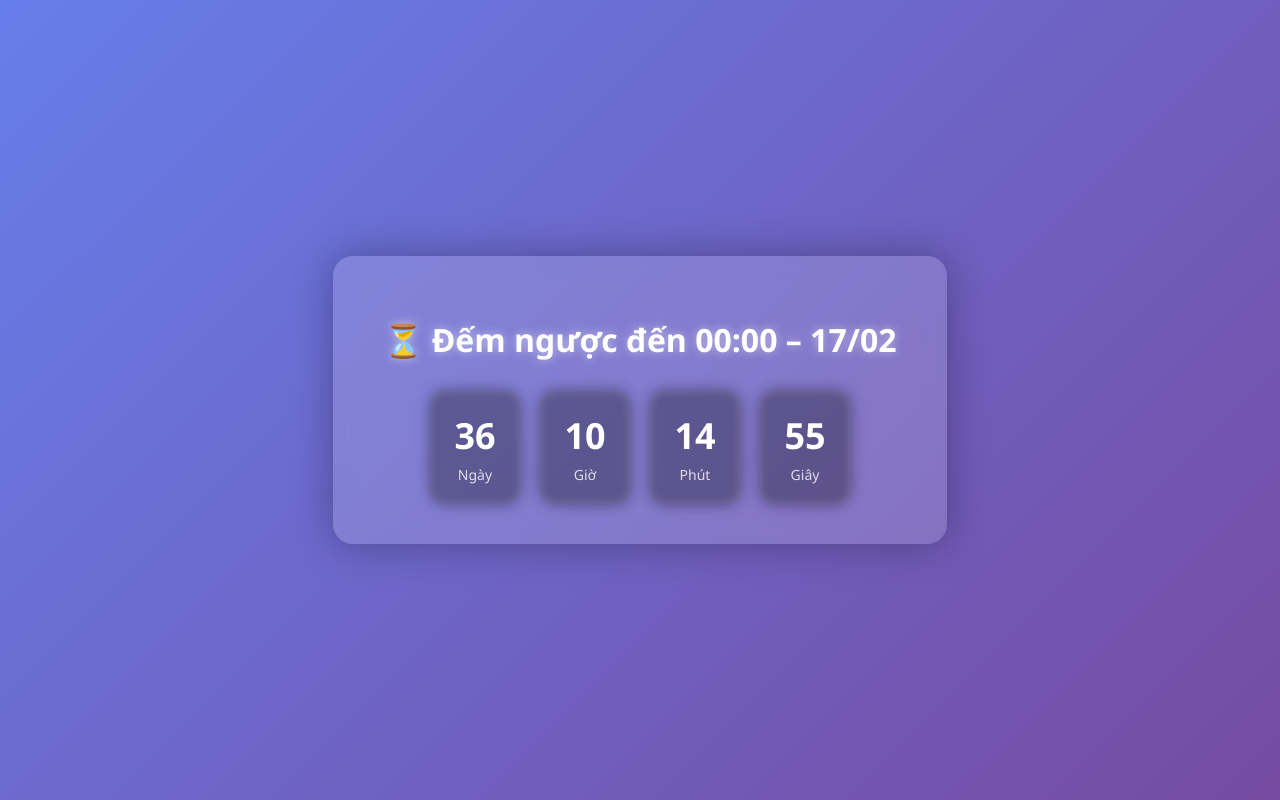
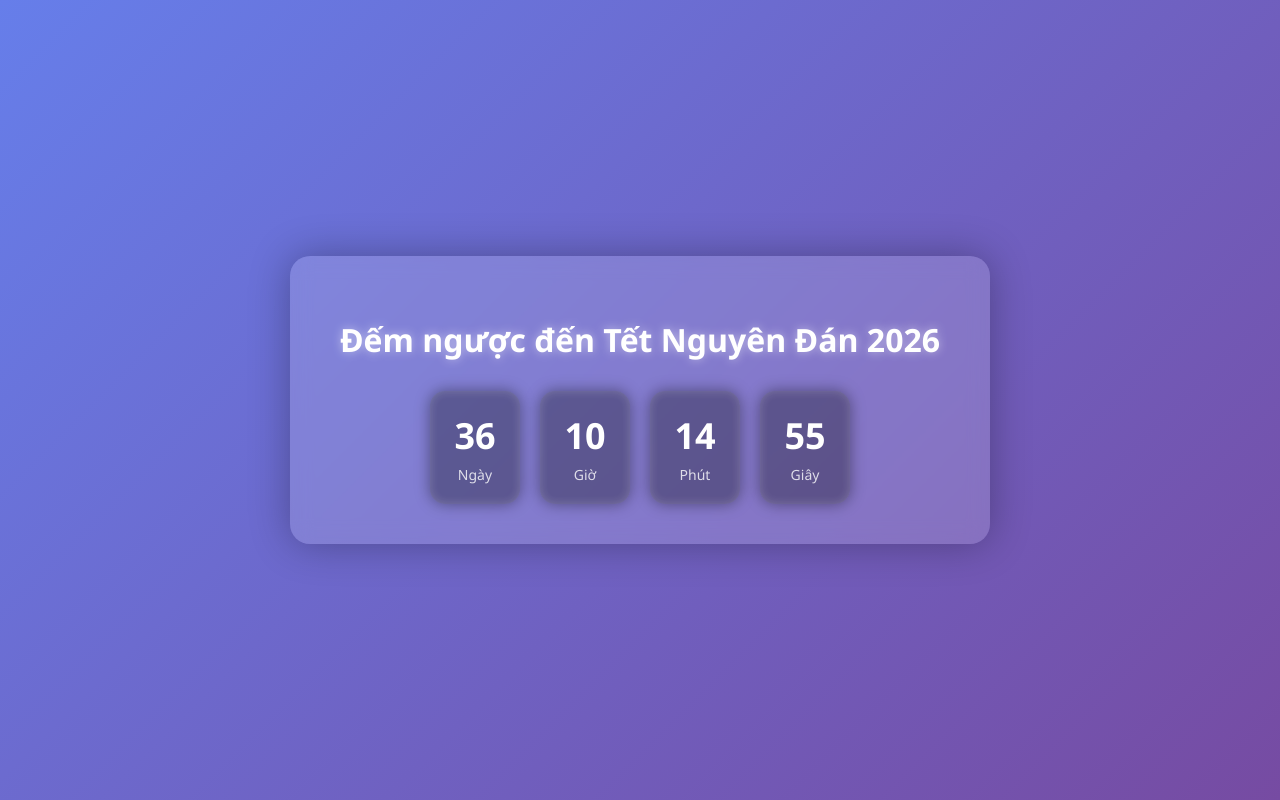
Before and after one commit to dellbiet/countdown-1702, a plain HTML site: page index.html in a window 1280 px wide. Drawn offline with Linux system fonts and the light colour scheme.

Commit message:
Update index.html

```diff
--- a/index.html
+++ b/index.html
@@ -85,7 +85,7 @@
 <body>
 
 <div class="container">
-  <h1>⏳ Đếm ngược đến 00:00 – 17/02</h1>
+  <h1>Đếm ngược đến Tết Nguyên Đán 2026</h1>
 
   <div id="time" class="time">
     <div class="box">
```
